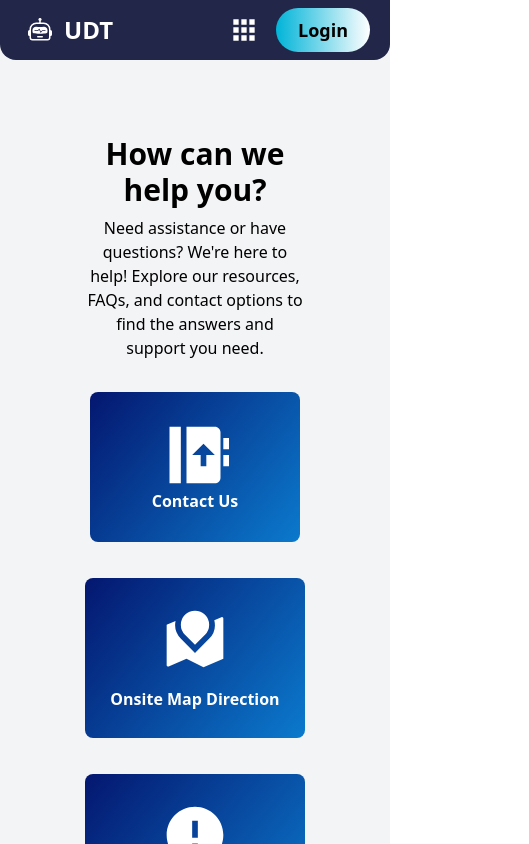
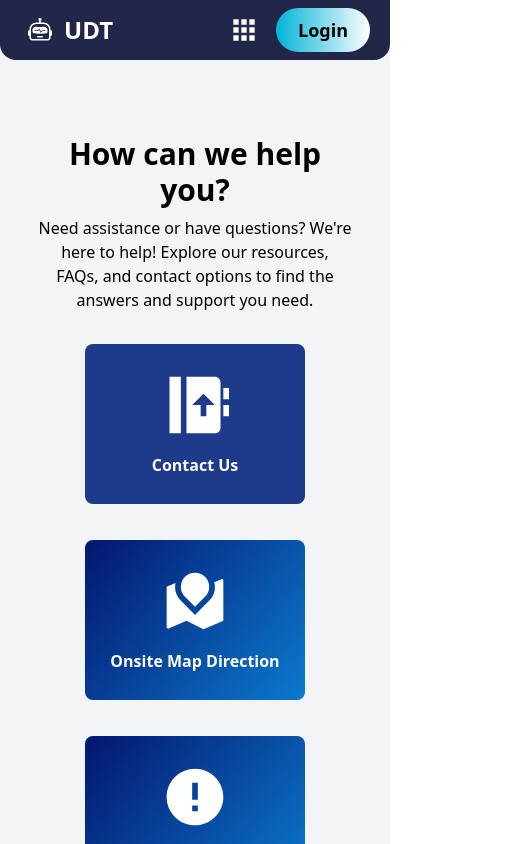
Before and after one commit to mhmAdmin1122/UDTech, a Next.js app: page /help in a window 390 px wide. Shown: the top 844 px of the page, 529 px wide, since content can reach past the window. Built offline with nearby package versions, Linux system fonts and the light colour scheme; no server answers.

Commit message:
Help page made responsive

```diff
--- a/pages/_app.tsx
+++ b/pages/_app.tsx
@@ -4,6 +4,7 @@ import '@/styles/register.css'
 import '@/styles/Header.css'
 import '@/styles/banner.css'
 import '@/styles/services.css'
+import '@/styles/help.css'
 import type { AppProps } from 'next/app'
 import { SessionProvider } from "next-auth/react"
 
--- a/pages/help/index.tsx
+++ b/pages/help/index.tsx
@@ -52,7 +52,7 @@ const Help = () => {
                     <div className="cards w-[100%] flex flex-wrap justify-center mt-8 gap-9">
 
                         {/* Contact Us */}
-                        <div className="card1 hover:shadow-lg hover:shadow-[#555694] w-[220px] h-[160px] bg-blue-900 rounded-lg text-white grid justify-items-center justify-center items-center transition-all ease-in-out duration-500 py-[20px]" onClick={handleClick}>
+                        <div className="card1_1 hover:shadow-lg hover:shadow-[#555694] w-[220px] h-[160px] bg-blue-900 rounded-lg text-white grid justify-items-center justify-center items-center transition-all ease-in-out duration-500 py-[20px]" onClick={handleClick}>
                             <RiContactsBookUploadFill className="text-[4.25rem]" />
                             <b className='cursor-context-menu'>Contact Us</b>
                         </div>
--- /dev/null
+++ b/styles/help.css
@@ -0,0 +1,5 @@
+@media (max-width: 1000px) and (min-width: 200px) {
+    .helpPage {
+        @apply px-[2rem];
+    }
+}
```
